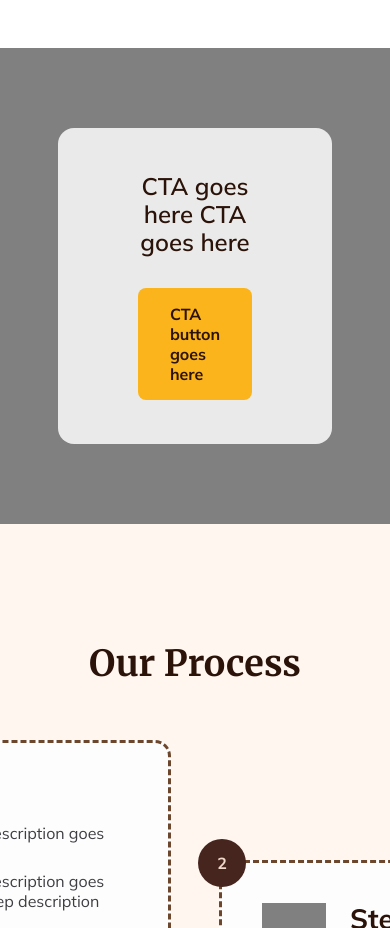
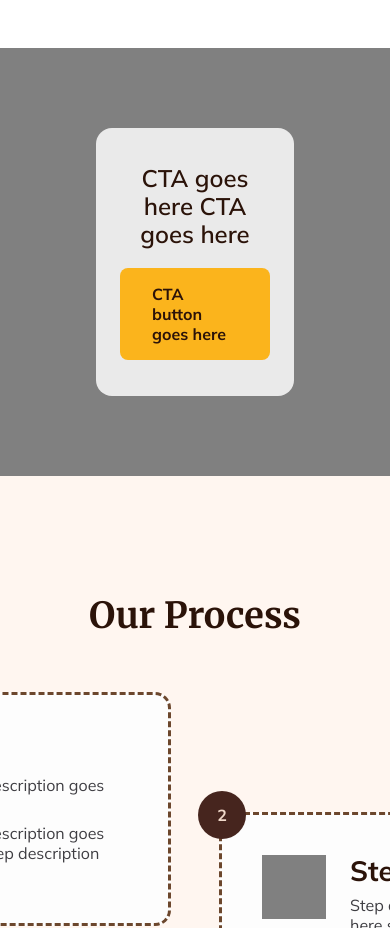
Before and after one commit to dot-slash-digital/tng-web, a Next.js app: page / in a window 390 px wide. Shown: the part 1700-2628 px from the top of the page. Built offline with nearby package versions, Linux system fonts and the light colour scheme.

Commit message:
Responsiveness

```diff
--- a/app/styles/components/home/cta-banner.module.scss
+++ b/app/styles/components/home/cta-banner.module.scss
@@ -1,5 +1,6 @@
 @use "@colors" as colors;
 @use "@fonts" as fonts;
+@import "@breakpoints";
 
 .component {
   background-color: gray;
@@ -19,6 +20,13 @@
   align-items: center;
   gap: 32px;
   border-radius: 16px;
+  @include breakpoint (tablet){
+    gap:24px;
+  }
+  @include breakpoint (mobile){
+    padding: 36px 24px;
+    gap: 20px;
+  }
 }
 
 .title {
```
